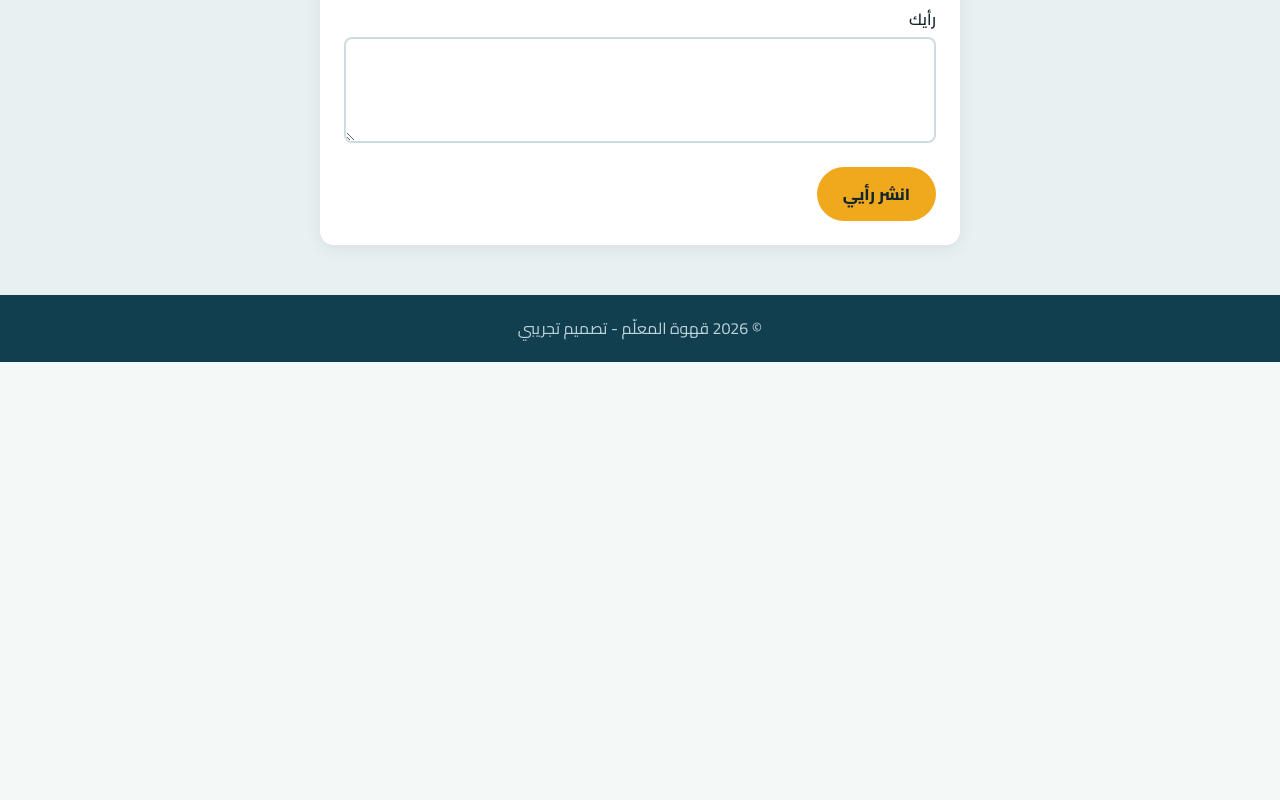
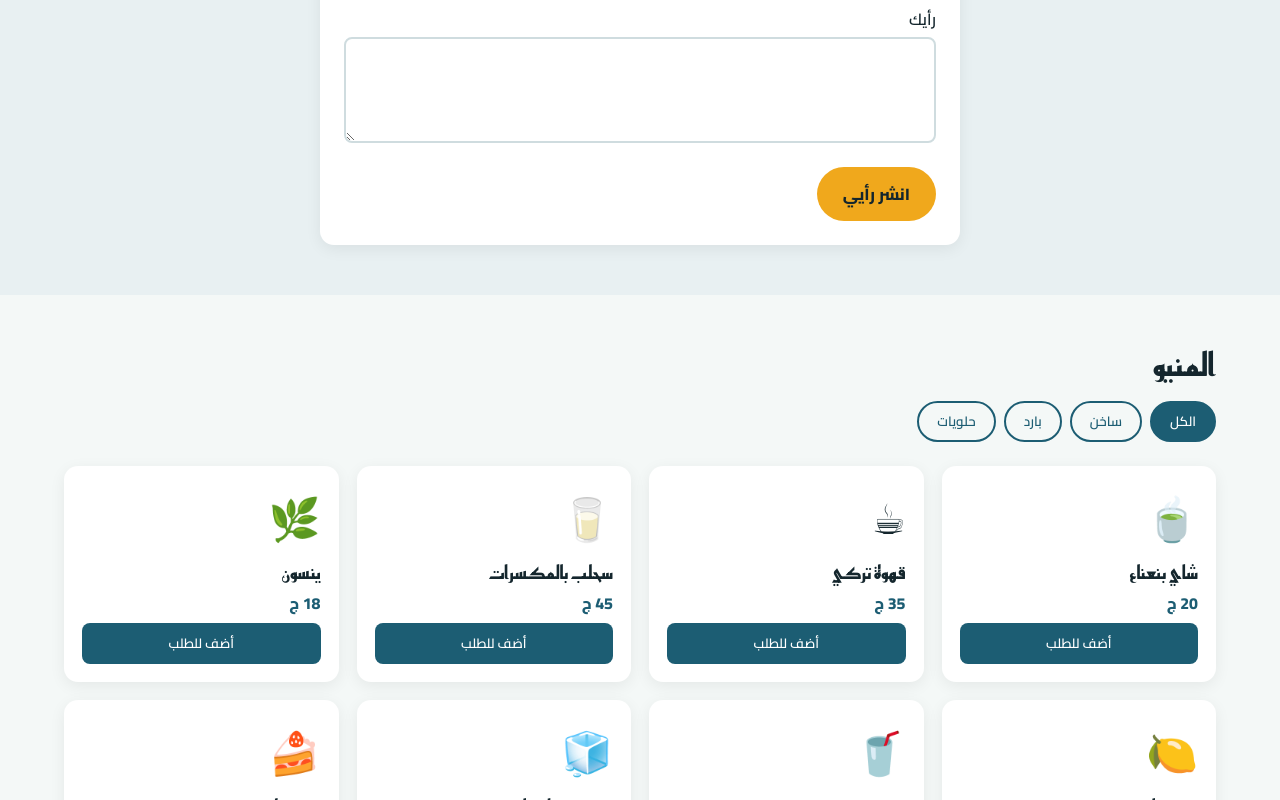
Before and after one commit to amrmohamed3th-web/-----------, a plain HTML site: page index.html in a window 1280 px wide. Shown: the part 2000-2800 px from the top of the page. Before the commit the page ends 2362 px from the top, so only its background shows below. Drawn offline with Linux system fonts and the light colour scheme.

Commit message:
مؤقت

```diff
--- a/style.css
+++ b/style.css
@@ -19,7 +19,7 @@ nav button.active,nav button:hover{background:var(--tile)}
 .menu-toggle{display:none;background:none;border:1px solid #fff5;color:#fff;padding:6px 12px;border-radius:8px;font-size:1.2rem}
 
 /* pages */
-.page{display:none;min-height:80vh}
+.page{;min-height:80vh}
 .page.show{display:block;animation:fade .4s}
 @keyframes fade{from{opacity:0}to{opacity:1}}
 
--- /dev/null
+++ b/لينك بتاعه.txt
@@ -0,0 +1 @@
+https://amrmohamed3th-web.github.io/-----------/
```
